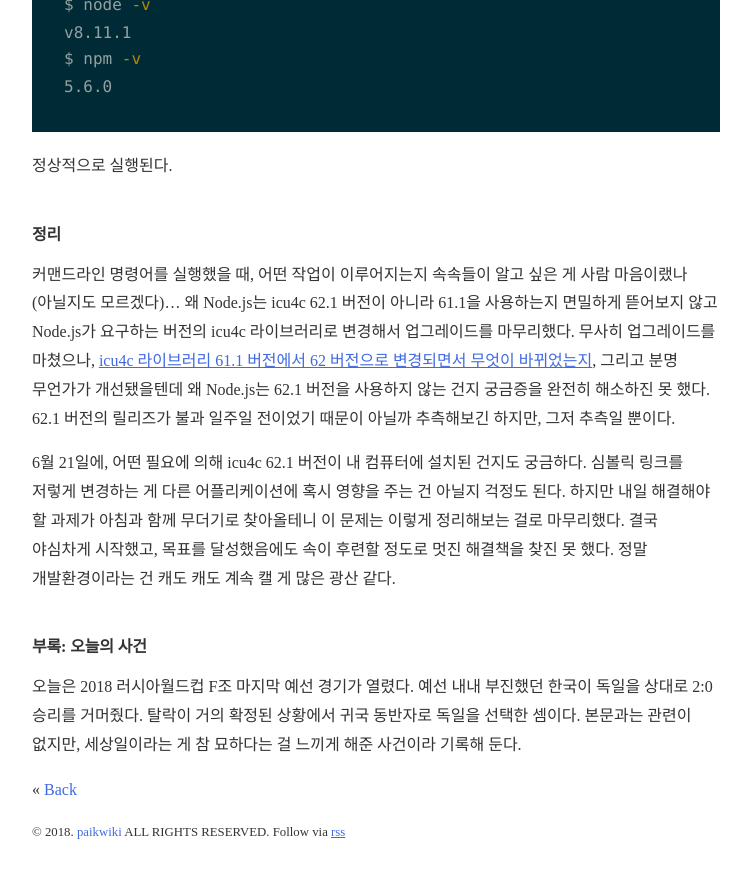
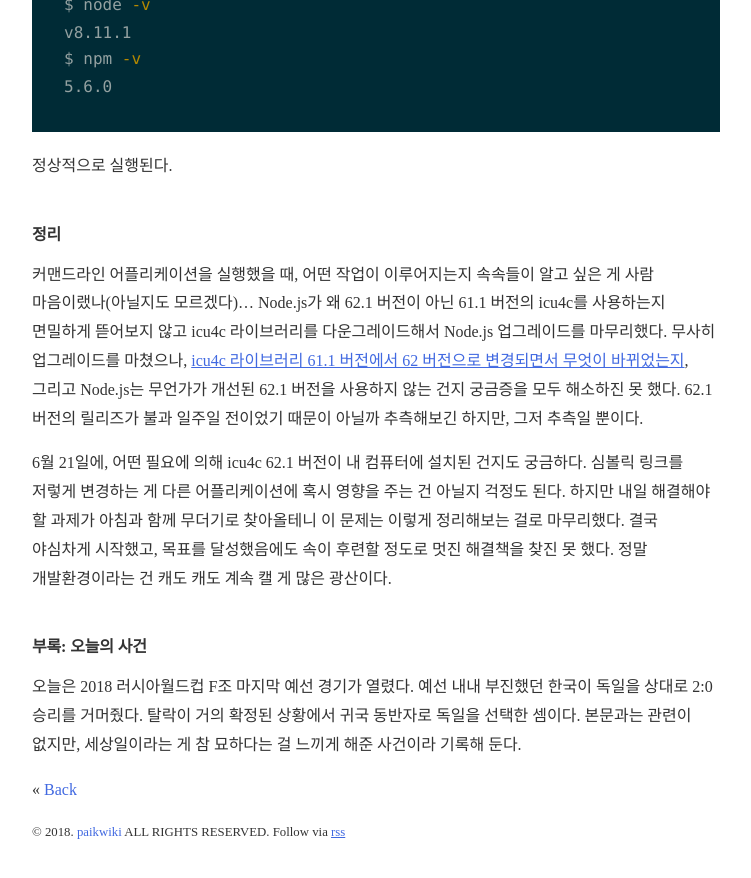
Before and after one commit to paikwiki/paikwiki.github.io, a Jekyll site: the page built from _posts/2018-06-27-icu4c-issue-of-nodejs.md, in a window 1280 px wide and 900 px high, scrolled down 3596 px. Shown: the top 878 px of the window, without its empty margins (264-1015 px from the left). Built offline with Jekyll 4.4.1, drawn with Linux system fonts in a browser that asks for light colours; some web fonts are replaced.

Commit message:
Fix typo

`````diff
--- a/_posts/2018-06-27-icu4c-issue-of-nodejs.md
+++ b/_posts/2018-06-27-icu4c-issue-of-nodejs.md
@@ -15,6 +15,7 @@ dyld: Library not loaded: /usr/local/opt/icu4c/lib/libicui18n.61.dylib
   Reason: image not found
 Abort trap: 6
 ````
+
 예전에 npm 업데이트했을 때도 이와 비슷한 오류가 발생해서 애를 먹었는데, 그때 어떻게 해결했는지 기억이 나질 않는다. 아마 업데이트를 포기하고 이전 버전을 그냥 사용했던 것 같다. npm을 계속 이전 버전으로 사용하고 싶진 않으니 이번에는 문제의 원인을 알아보고, 업데이트를 마무리하기로 했다. 우선 불러오지 못하고 있는 라이브러리가 무엇인지 알아봤다.
 
 ## icu4c 라이브러리
@@ -104,9 +105,9 @@ $ npm -v
 
 ## 정리
 
-커맨드라인 명령어를 실행했을 때, 어떤 작업이 이루어지는지 속속들이 알고 싶은 게 사람 마음이랬나(아닐지도 모르겠다)... 왜 Node.js는 icu4c 62.1 버전이 아니라 61.1을 사용하는지 면밀하게 뜯어보지 않고 Node.js가 요구하는 버전의 icu4c 라이브러리로 변경해서 업그레이드를 마무리했다. 무사히 업그레이드를 마쳤으나, [icu4c 라이브러리 61.1 버전에서 62 버전으로 변경되면서 무엇이 바뀌었는지](https://sourceforge.net/p/icu/mailman/message/36348365/), 그리고 분명 무언가가 개선됐을텐데 왜 Node.js는 62.1 버전을 사용하지 않는 건지 궁금증을 완전히 해소하진 못 했다. 62.1 버전의 릴리즈가 불과 일주일 전이었기 때문이 아닐까 추측해보긴 하지만, 그저 추측일 뿐이다.
+커맨드라인 어플리케이션을 실행했을 때, 어떤 작업이 이루어지는지 속속들이 알고 싶은 게 사람 마음이랬나(아닐지도 모르겠다)... Node.js가 왜 62.1 버전이 아닌 61.1 버전의 icu4c를 사용하는지 면밀하게 뜯어보지 않고 icu4c 라이브러리를 다운그레이드해서 Node.js 업그레이드를 마무리했다. 무사히 업그레이드를 마쳤으나, [icu4c 라이브러리 61.1 버전에서 62 버전으로 변경되면서 무엇이 바뀌었는지](https://sourceforge.net/p/icu/mailman/message/36348365/), 그리고 Node.js는 무언가가 개선된 62.1 버전을 사용하지 않는 건지 궁금증을 모두 해소하진 못 했다. 62.1 버전의 릴리즈가 불과 일주일 전이었기 때문이 아닐까 추측해보긴 하지만, 그저 추측일 뿐이다.
 
-6월 21일에, 어떤 필요에 의해 icu4c 62.1 버전이 내 컴퓨터에 설치된 건지도 궁금하다. 심볼릭 링크를 저렇게 변경하는 게 다른 어플리케이션에 혹시 영향을 주는 건 아닐지 걱정도 된다. 하지만 내일 해결해야 할 과제가 아침과 함께 무더기로 찾아올테니 이 문제는 이렇게 정리해보는 걸로 마무리했다. 결국 야심차게 시작했고, 목표를 달성했음에도 속이 후련할 정도로 멋진 해결책을 찾진 못 했다. 정말 개발환경이라는 건 캐도 캐도 계속 캘 게 많은 광산 같다.
+6월 21일에, 어떤 필요에 의해 icu4c 62.1 버전이 내 컴퓨터에 설치된 건지도 궁금하다. 심볼릭 링크를 저렇게 변경하는 게 다른 어플리케이션에 혹시 영향을 주는 건 아닐지 걱정도 된다. 하지만 내일 해결해야 할 과제가 아침과 함께 무더기로 찾아올테니 이 문제는 이렇게 정리해보는 걸로 마무리했다. 결국 야심차게 시작했고, 목표를 달성했음에도 속이 후련할 정도로 멋진 해결책을 찾진 못 했다. 정말 개발환경이라는 건 캐도 캐도 계속 캘 게 많은 광산이다.
 
 ## 부록: 오늘의 사건
 
`````
